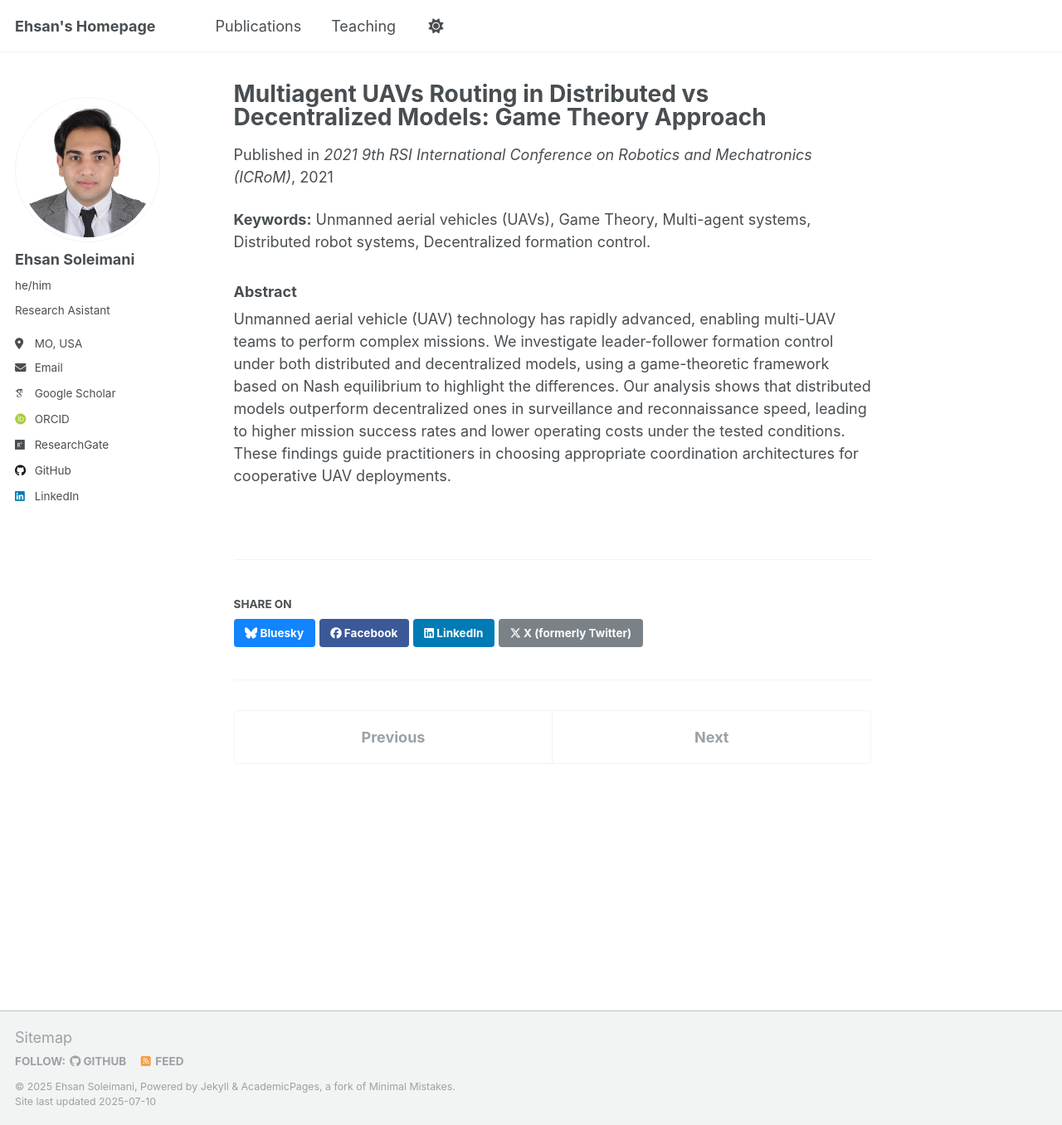
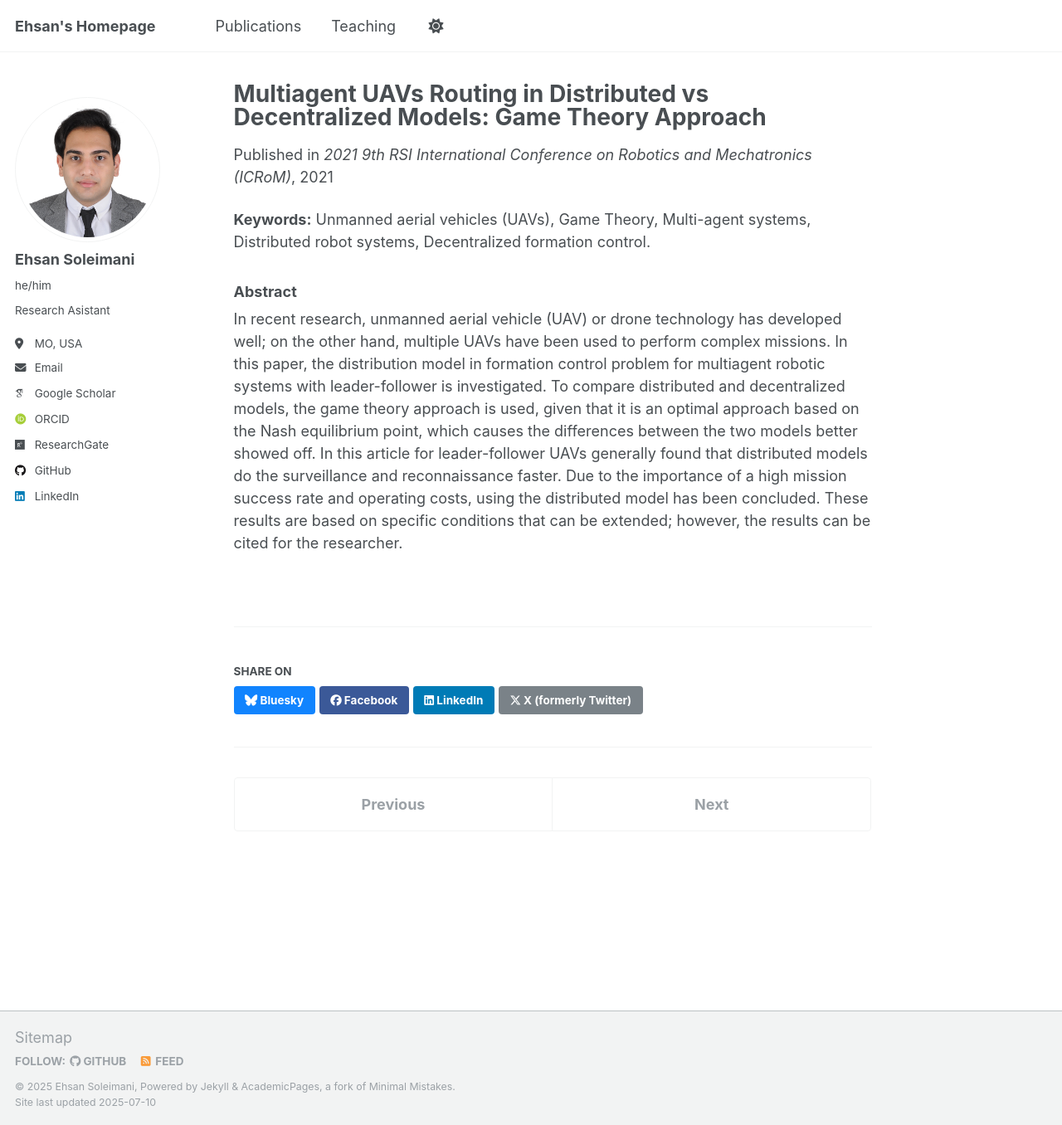
Before and after one commit to EhsanSoleimani1998/EhsanSoleimani1998.github.io, a Jekyll site: the page built from _publications/2021-11-17-multiagent-uavs-routing-game-theory.md, in a window 1280 px wide and 1356 px high. Shown: the whole window at 83% size. Built offline with Jekyll 4.4.1, drawn with Linux system fonts in a browser that asks for light colours; some web fonts are replaced; a script that is not in the unit is left out.

Commit message:
Update 2021-11-17-multiagent-uavs-routing-game-theory.md

```diff
--- a/_publications/2021-11-17-multiagent-uavs-routing-game-theory.md
+++ b/_publications/2021-11-17-multiagent-uavs-routing-game-theory.md
@@ -15,4 +15,4 @@ citation:
 
 ### Abstract
 
-Unmanned aerial vehicle (UAV) technology has rapidly advanced, enabling multi-UAV teams to perform complex missions. We investigate leader-follower formation control under both distributed and decentralized models, using a game-theoretic framework based on Nash equilibrium to highlight the differences. Our analysis shows that distributed models outperform decentralized ones in surveillance and reconnaissance speed, leading to higher mission success rates and lower operating costs under the tested conditions. These findings guide practitioners in choosing appropriate coordination architectures for cooperative UAV deployments.
+In recent research, unmanned aerial vehicle (UAV) or drone technology has developed well; on the other hand, multiple UAVs have been used to perform complex missions. In this paper, the distribution model in formation control problem for multiagent robotic systems with leader-follower is investigated. To compare distributed and decentralized models, the game theory approach is used, given that it is an optimal approach based on the Nash equilibrium point, which causes the differences between the two models better showed off. In this article for leader-follower UAVs generally found that distributed models do the surveillance and reconnaissance faster. Due to the importance of a high mission success rate and operating costs, using the distributed model has been concluded. These results are based on specific conditions that can be extended; however, the results can be cited for the researcher.
```
